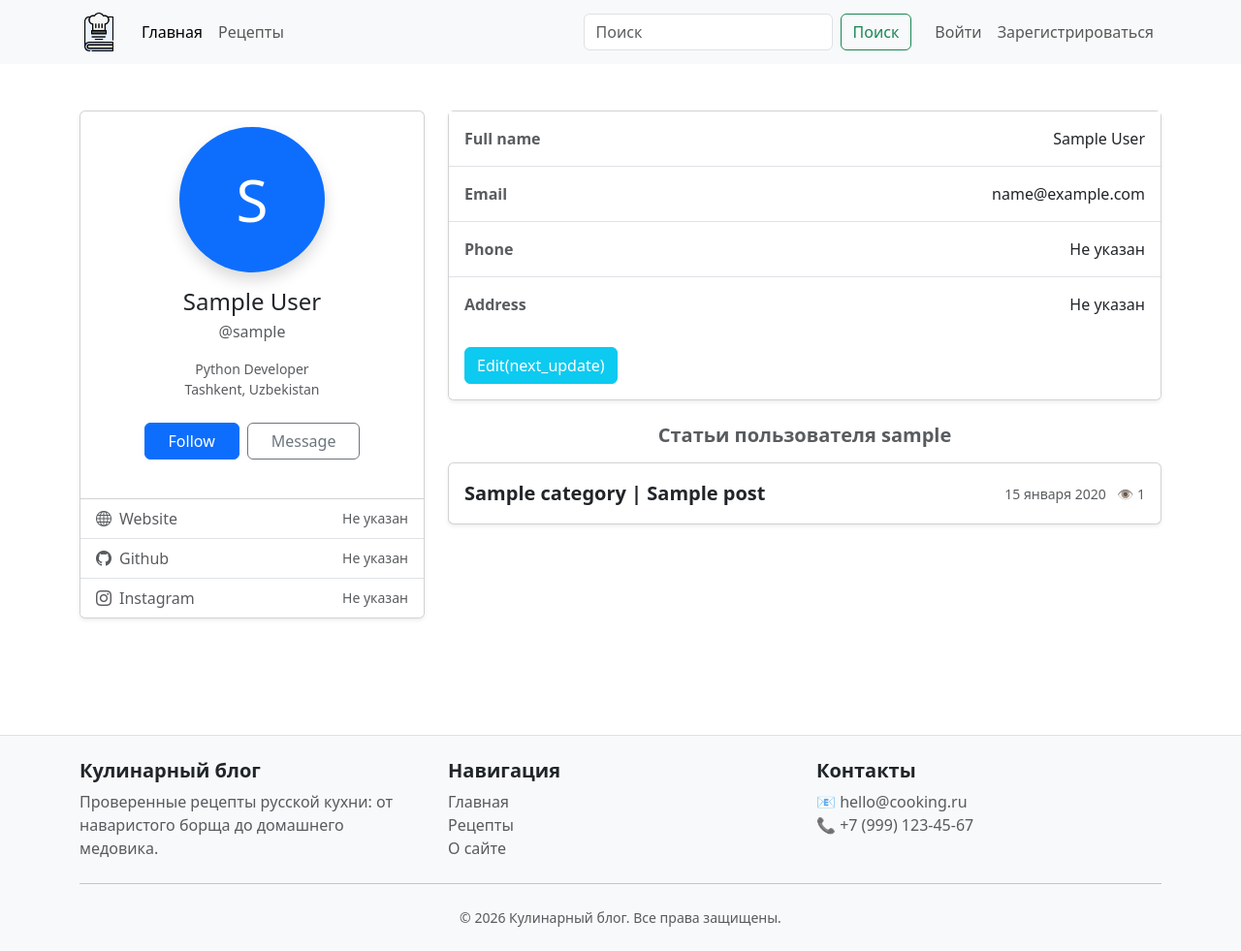
After one commit to Zheka-m-p/Culinary_portal, a Django app: page /users/users/1/profile/ in a window 1280 px wide. The commit adds this page. Shown: the whole page at 97% size. Run offline with Django 5.2, Linux system fonts and the light colour scheme; tables that the repository leaves empty hold one stand-in row (values such as "Sample post").

Commit message:
ДОбавлен к посту автор поста, добавлвне странциа пользователя. Далее прва доступа настраивать(чтоб только свои редачтиь могли

```diff
--- a/cooking/admin.py
+++ b/cooking/admin.py
@@ -9,7 +9,7 @@ class CategoryAdmin(admin.ModelAdmin):
 
 @admin.register(Post)
 class PostAdmin(admin.ModelAdmin):
-    list_display = ('id', 'title', 'category', 'is_published', 'watched', 'created_at')
+    list_display = ('id', 'author', 'title', 'category', 'is_published', 'watched', 'created_at')
     list_display_links = ('id', 'title')
     list_editable = ('is_published',)
     readonly_fields = ('watched',)
--- a/cooking/models.py
+++ b/cooking/models.py
@@ -24,6 +24,7 @@ class Post(models.Model):
     category = models.ForeignKey(Category, on_delete=models.CASCADE, related_name='posts',
                                  verbose_name="Категория статьи")
 
+    author = models.ForeignKey(User, on_delete=models.CASCADE, related_name='posts_user', verbose_name='Автор поста')
     title = models.CharField(max_length=100, verbose_name='Название статьи')
     content = models.TextField(default='Скоро здесь будет статья', verbose_name="Содержимое статьи")
     created_at = models.DateTimeField(auto_now_add=True, verbose_name="Дата создания")
--- a/cooking/templates/cooking/post_detail.html
+++ b/cooking/templates/cooking/post_detail.html
@@ -41,7 +41,7 @@
 
             <div class="card-footer bg-white text-muted d-flex justify-content-between small flex-wrap gap-2">
                 <span>{{ post.created_at|date:"d E Y г. H:i" }}</span>
-                <span class="text-primary">Автор поста: {{ post.author }}</span>
+                <span class="text-primary">автор поста: {{ post.author }}</span>
                 <span>Просмотры: {{ post.watched }}</span>
             </div>
         </div>
--- a/templates/base.html
+++ b/templates/base.html
@@ -9,6 +9,7 @@
           rel="stylesheet"
           integrity="sha384-sRIl4kxILFvY47J16cr9ZwB07vP4J8+LH7qKQnuqkuIAvNWLzeN8tE5YBujZqJLB"
           crossorigin="anonymous">
+    <link rel="stylesheet" href="https://cdn.jsdelivr.net/npm/bootstrap-icons@1.11.3/font/bootstrap-icons.min.css">
     <title>{% block title %}{{ title }}{% endblock title%}</title>
     <link rel="icon" href="{% static 'images/icon-site.jpg' %}">
 </head>
--- a/templates/includes/navbar.html
+++ b/templates/includes/navbar.html
@@ -46,7 +46,7 @@
                     </a>
                     <!-- dropdown-menu-end чтобы меню не улетало за экран -->
                     <ul class="dropdown-menu dropdown-menu-end">
-                        <li><a class="dropdown-item" href="#">Моя страница</a></li>
+                        <li><a class="dropdown-item" href="{% url 'users:user_profile' user.pk %}">Моя страница</a></li>
                         <li><a class="dropdown-item" href="{% url 'cooking:add_post' %}">Добавить статью</a></li>
                         <li>
                             <hr class="dropdown-divider">
--- /dev/null
+++ b/users/templates/users/profile.html
@@ -0,0 +1,109 @@
+{% extends 'base.html' %}
+
+{% block title %}Профиль пользователя{% endblock %}
+
+{% block content %}
+<div class="row gx-4">
+
+    <!-- ЛЕВАЯ КОЛОНКА (Карточка профиля) -->
+    <div class="col-md-4 mb-4">
+        <div class="card shadow-sm text-center">
+            <div class="card-body">
+                <!-- Аватарка (заглушка) -->
+                <!-- Если хочешь картинку, используй <img>, пока оставим стилизованный круг -->
+                <div class="bg-primary text-white rounded-circle d-inline-flex align-items-center justify-content-center mb-3 shadow" style="width: 150px; height: 150px; font-size: 60px;">
+                    {{ user_profile.username|first|upper }}
+                </div>
+
+                <!-- Имя и Ник -->
+                <h4 class="card-title mb-1">{{ user_profile.first_name }} {{ user_profile.last_name }}</h4>
+                <p class="text-muted mb-3">@{{ user_profile.username }}</p>
+
+                <!-- Описание (Заглушка) -->
+                <p class="text-muted small mb-4">
+                    Python Developer <br>
+                    Tashkent, Uzbekistan
+                </p>
+
+                <!-- Кнопки -->
+                <div class="d-flex justify-content-center gap-2 mb-4">
+                    <button class="btn btn-primary px-4">Follow</button>
+                    <button class="btn btn-outline-secondary px-4">Message</button>
+                </div>
+            </div>
+
+            <!-- Социальные сети (Заглушки) -->
+            <ul class="list-group list-group-flush text-start">
+                <li class="list-group-item d-flex justify-content-between align-items-center">
+                    <span class="text-muted"><i class="bi bi-globe me-2"></i>Website</span>
+                    <span class="text-muted small">Не указан</span>
+                </li>
+                <li class="list-group-item d-flex justify-content-between align-items-center">
+                    <span class="text-muted"><i class="bi bi-github me-2"></i>Github</span>
+                    <span class="text-muted small">Не указан</span>
+                </li>
+                <li class="list-group-item d-flex justify-content-between align-items-center">
+                    <span class="text-muted"><i class="bi bi-instagram me-2"></i>Instagram</span>
+                    <span class="text-muted small">Не указан</span>
+                </li>
+            </ul>
+        </div>
+    </div>
+
+    <!-- ПРАВАЯ КОЛОНКА (Инфо и Статьи) -->
+    <div class="col-md-8">
+
+        <!-- Блок с личными данными -->
+        <div class="card shadow-sm mb-4">
+            <div class="card-body p-0">
+                <ul class="list-group list-group-flush">
+                    <li class="list-group-item d-flex justify-content-between py-3">
+                        <strong class="text-muted">Full name</strong>
+                        <span>{{ user_profile.first_name }} {{ user_profile.last_name }}</span>
+                    </li>
+                    <li class="list-group-item d-flex justify-content-between py-3">
+                        <strong class="text-muted">Email</strong>
+                        <span>{{ user_profile.email|default:"Не указан" }}</span>
+                    </li>
+                    <li class="list-group-item d-flex justify-content-between py-3">
+                        <strong class="text-muted">Phone</strong>
+                        <span>{{ user_profile.phone|default:'Не указан' }}</span> <!-- Заглушка -->
+                    </li>
+                    <li class="list-group-item d-flex justify-content-between py-3">
+                        <strong class="text-muted">Address</strong>
+                        <span>{{ user_profile.adress|default:'Не указан' }}</span> <!-- Заглушка -->
+                    </li>
+                </ul>
+            </div>
+            <div class="card-footer bg-white border-top-0 py-3">
+                <a href="#" class="btn btn-info text-white">Edit(next_update)</a>
+            </div>
+        </div>
+
+        <!-- Блок со статьями -->
+        <h5 class="mb-3 text-muted fw-bold text-center">
+            {% if user == user_profile %}
+                Мои статьи
+            {% else %}
+                Статьи пользователя {{ user_profile.username }}
+            {% endif %}
+        </h5>
+
+         {% for post in posts %}
+        <div class="card shadow-sm mb-2">
+            <div class="card-body d-flex justify-content-between align-items-center">
+                <a href="{{ post.get_absolute_url }}" class="text-decoration-none text-dark fw-bold fs-5">
+                    {{post.category}} | {{ post.title }} </a>
+                <span class="text-muted small">
+                    {{ post.created_at|date:"d E Y" }}
+                    <span class="ms-2">👁 {{ post.watched }}</span>
+                </span>
+            </div>
+        </div>
+         {% endfor %}
+
+
+
+    </div>
+</div>
+{% endblock %}
--- a/users/urls.py
+++ b/users/urls.py
@@ -8,4 +8,5 @@ urlpatterns = [
     path('logout/', views.user_logout, name='logout'),
     path('register/', views.user_register, name='register'),
 
+    path('users/<int:user_id>/profile/', views.user_profile, name='user_profile'),
 ]
--- a/users/views.py
+++ b/users/views.py
@@ -1,7 +1,10 @@
+from django.contrib.auth.mixins import LoginRequiredMixin
 from django.shortcuts import render, redirect
 from .forms import LoginForm, RegistrationForm
 from django.contrib.auth import login, logout, authenticate
 from django.contrib import messages
+from django.contrib.auth.models import User
+from cooking.models import Post
 
 
 
@@ -47,3 +50,14 @@ def user_register(request):
     context = {'form': form, 'title': 'Регистрация пользователя'}
 
     return render(request, 'users/register.html', context)
+
+
+def user_profile(request, user_id):
+    user_profile = User.objects.get(pk=user_id)
+    posts = Post.objects.filter(author=user_profile).order_by('-created_at')
+    context = {
+        'user_profile': user_profile,
+        'posts': posts,
+    }
+
+    return render(request, 'users/profile.html', context)
```
Also changed, not shown: cooking/migrations/0005_post_author.py (added), cooking/migrations/0006_alter_post_author.py (added). Lines whose indentation alone changed are shown as unchanged.
